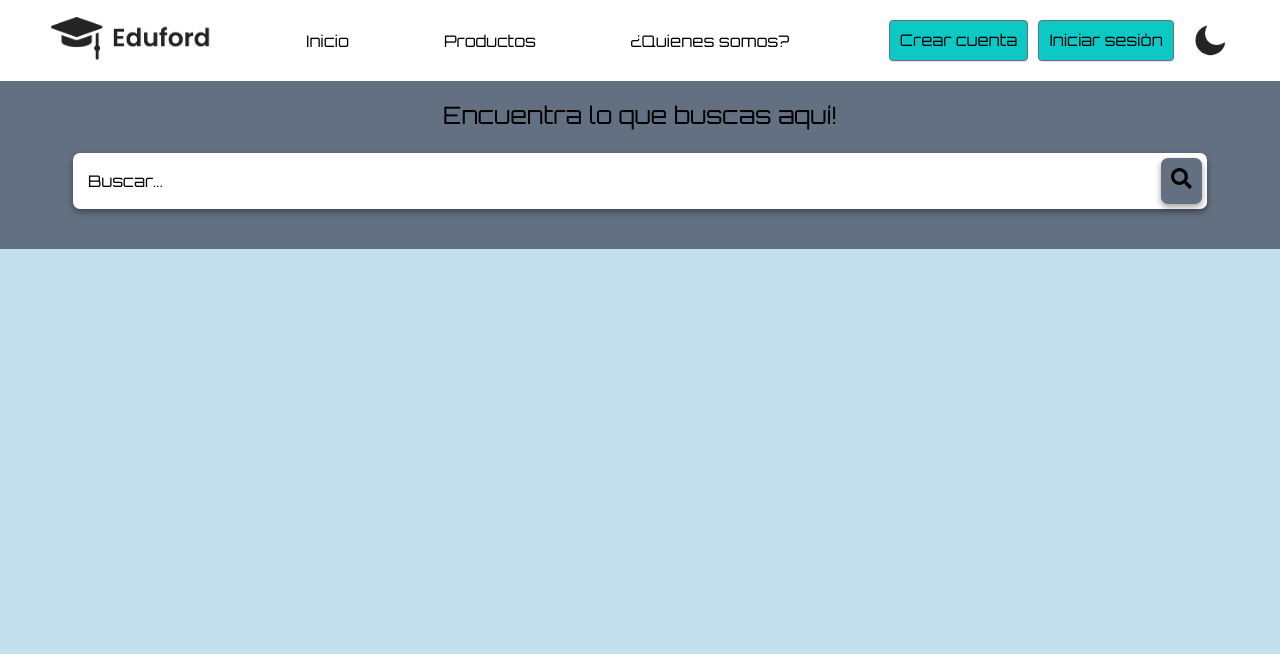
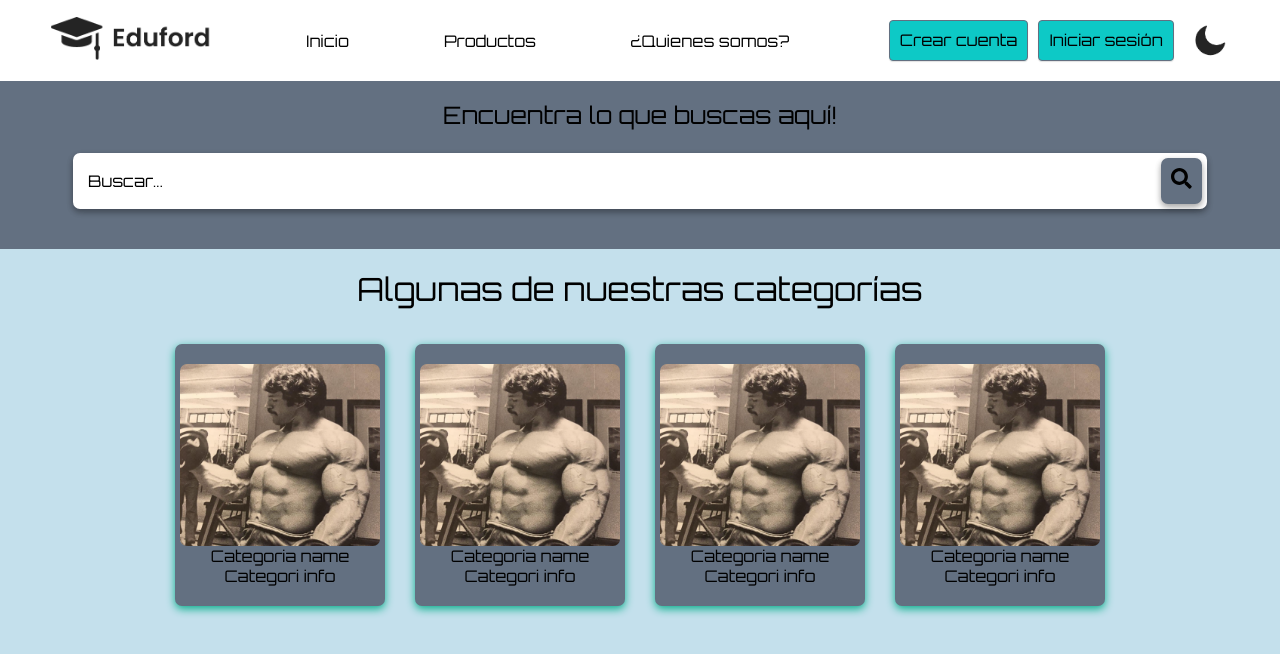
Before and after one commit to victorgomezdev/ReCore, a React (Vite) app: page / in a window 1280 px wide. Shown: the top 654 px of the page. Built offline with nearby package versions, Linux system fonts and the light colour scheme.

Commit message:
se sigue

```diff
--- a/src/App.jsx
+++ b/src/App.jsx
@@ -2,6 +2,7 @@ import Navbar from './Components/Navbar/Navbar'
 import './themes.css';
 import { ThemeProvider } from './ThemeContext';
 import SearchBar from './Components/SearchBar/SearchBar';
+import CategoriesBox from './Components/categories/categories';
 
 const App = () => {
 
@@ -16,6 +17,7 @@ const App = () => {
 
           <section className="categories-section">
             {/* Categorías */}
+            <CategoriesBox ></CategoriesBox>
           </section>
 
           <section className="recommendations-section">
--- a/src/Components/SearchBar/SearchBar.css
+++ b/src/Components/SearchBar/SearchBar.css
@@ -15,6 +15,7 @@
 	font-size: 1.5rem;
 	margin-top: 10px;
 	color: var(--text-color);
+	text-align: center;
 }
 
 .search-bar-input-bar {
--- /dev/null
+++ b/src/Components/categories/categories.css
@@ -0,0 +1,43 @@
+.contenedor-categorias-titulo {
+	text-align: center;
+	margin: 20px;
+	font-size: 2rem;
+}
+
+.contenedor-categorias {
+	display: flex;
+	flex-direction: row;
+	justify-content: center;
+	flex-wrap: nowrap;
+	overflow-x: auto;
+	white-space: nowrap;
+}
+
+.contenedor-categoria {
+	background-color: var(--secondary-color);
+	margin: 15px;
+	color: var(--text-);
+	padding: 20px 5px;
+	display: flex;
+	flex-direction: column;
+	justify-content: space-evenly;
+	align-items: center;
+	border-radius: 7px;
+	box-shadow: var(--box-shadow) 0px 3px 8px;
+}
+
+.contenedor-categoria img {
+	width: 25vh;
+	border-radius: 7px;
+}
+
+@media (max-width: 985px) {
+	.contenedor-categorias {
+	display: flex;
+	flex-direction: row;
+	justify-content: flex-start;
+	flex-wrap: nowrap;
+	overflow-x: auto;
+	white-space: nowrap;
+}
+}
--- /dev/null
+++ b/src/Components/categories/categories.jsx
@@ -0,0 +1,33 @@
+import categoriaPng from '../../assets/categoria.png';
+import './categories.css';
+const CategoriesBox = () => {
+	return (<>
+		<div className='contenedor-categorias-titulo'>Algunas de nuestras categorías</div>
+		<div className='contenedor-categorias'>
+
+			<div className='contenedor-categoria'>
+				<img src={categoriaPng} alt="" />
+				<div>Categoria name</div>
+				<div>Categori info</div>
+			</div>
+			<div className='contenedor-categoria'>
+				<img src={categoriaPng} alt="" />
+				<div>Categoria name</div>
+				<div>Categori info</div>
+			</div>
+			<div className='contenedor-categoria'>
+				<img src={categoriaPng} alt="" />
+				<div>Categoria name</div>
+				<div>Categori info</div>
+			</div>
+			<div className='contenedor-categoria'>
+				<img src={categoriaPng} alt="" />
+				<div>Categoria name</div>
+				<div>Categori info</div>
+			</div>
+
+		</div></>
+	);
+}
+
+export default CategoriesBox;
--- a/src/themes.css
+++ b/src/themes.css
@@ -23,6 +23,7 @@
   --text-color-secondary: #fff;
   --input-background: #ffffff;
   --input-color: #000000;
+  --box-shadow: rgb(10, 175, 140);
   /*TODO: Color para iconos*/
 }
 
@@ -34,6 +35,7 @@
   --text-color: #ffffff;
   --text-color-secondary: #000000 --input-background: #ffffff;
   --input-color: #000000;
+  --box-shadow: rgb(5, 122, 97);
 }
 
 [data-theme="custom1"] {
```
Also changed, not shown: src/assets/categoria.png (added).
